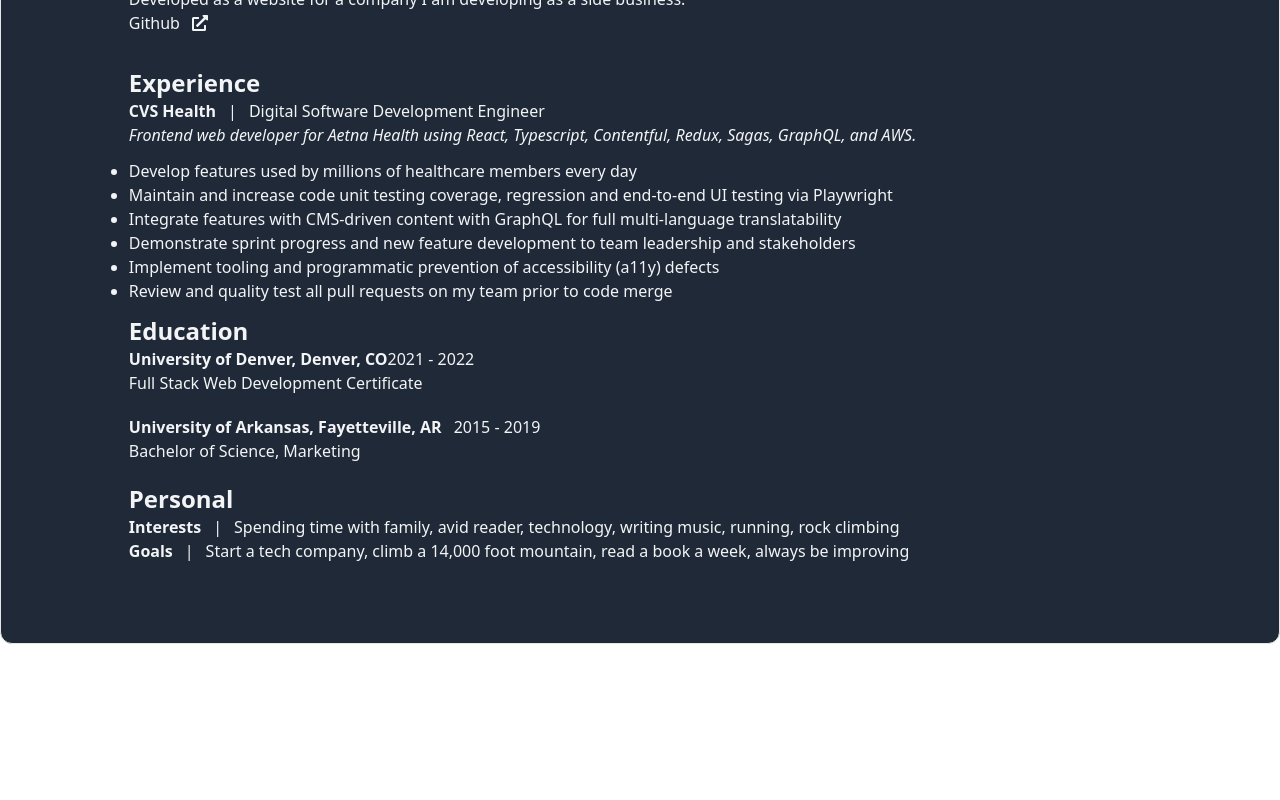
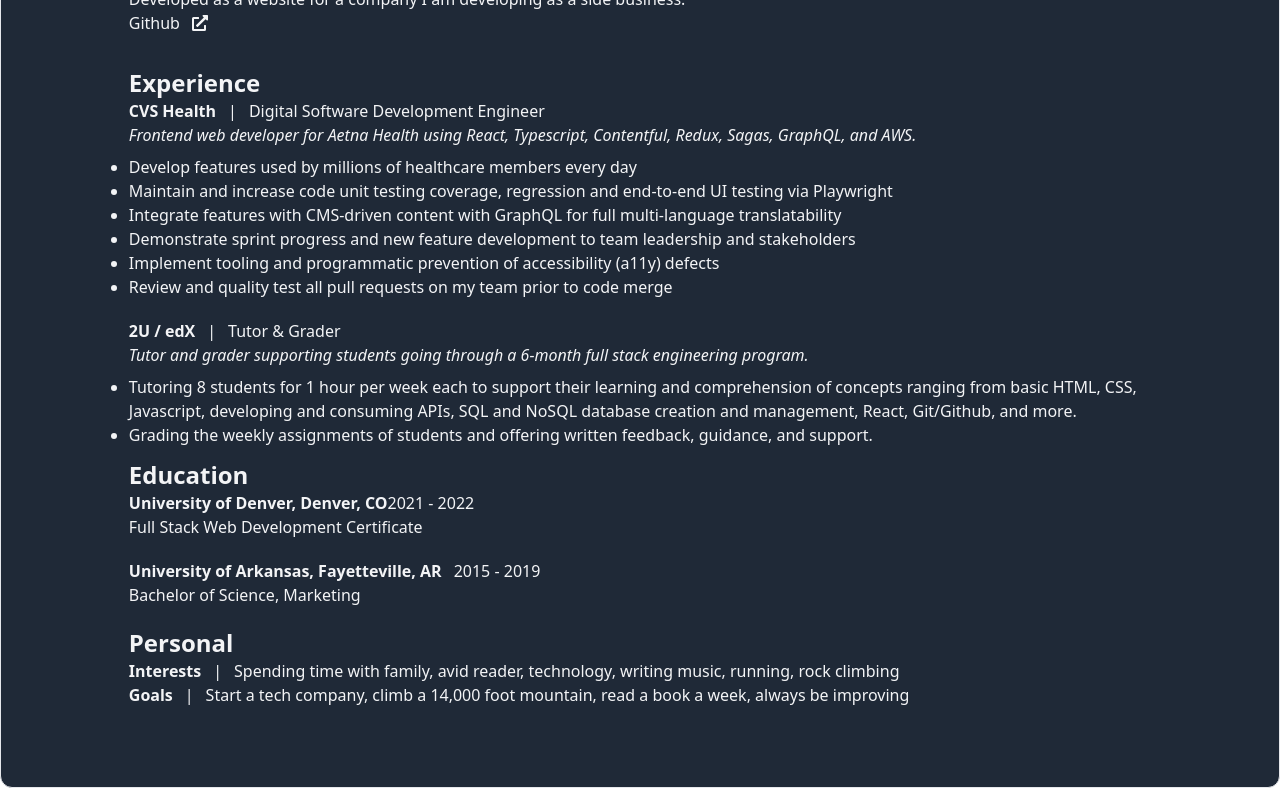
Before and after one commit to jonteal/jt-portfolio-2023, a React (Vite) app: page /resume in a window 1280 px wide. Shown: the part 1399-2199 px from the top of the page. Before the commit the page ends 2055 px from the top, so only its background shows below. Built offline with nearby package versions, Linux system fonts and the light colour scheme.

Commit message:
updated resume

```diff
--- a/src/pages/Resume/Resume.jsx
+++ b/src/pages/Resume/Resume.jsx
@@ -267,7 +267,7 @@
               Digital Software Development Engineer
             </p>
           </div>
-          <p className="text-gray-100 italic mb-3">
+          <p className="text-gray-100 italic mb-2">
             Frontend web developer for Aetna Health using React, Typescript,
             Contentful, Redux, Sagas, GraphQL, and AWS.
           </p>
@@ -294,6 +294,27 @@
             <li className="text-gray-100">
               Review and quality test all pull requests on my team prior to code
               merge
+            </li>
+          </ul>
+          <div className="experience-item mt-5">
+            <h3 className="text-gray-100 font-bold mr-3">2U / edX</h3>
+            <span className="text-gray-100 vertical-bar">|</span>
+            <p className="text-gray-100 experience-title">Tutor & Grader</p>
+          </div>
+          <p className="text-gray-100 italic mb-2">
+            Tutor and grader supporting students going through a 6-month full
+            stack engineering program.
+          </p>
+          <ul className="list-disc">
+            <li className="text-gray-100">
+              Tutoring 8 students for 1 hour per week each to support their
+              learning and comprehension of concepts ranging from basic HTML,
+              CSS, Javascript, developing and consuming APIs, SQL and NoSQL
+              database creation and management, React, Git/Github, and more.
+            </li>
+            <li className="text-gray-100">
+              Grading the weekly assignments of students and offering written
+              feedback, guidance, and support.
             </li>
           </ul>
         </div>
```
Also changed, not shown: 1 other file (tests, documents, lock files or other folders).
